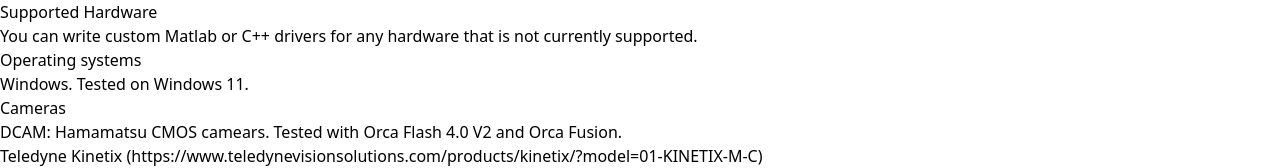
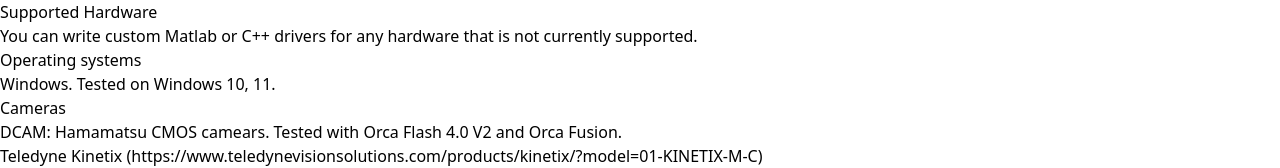
Before and after one commit to adamcohenlab/luminos-docs, a Next.js app: page /supported-devices in a window 1280 px wide. Shown: the top 168 px of the page. Built offline with nearby package versions, Linux system fonts and the light colour scheme.

Commit message:
Update supported-devices.mdx

```diff
--- a/pages/supported-devices.mdx
+++ b/pages/supported-devices.mdx
@@ -4,7 +4,7 @@
 
 #### Operating systems
 
-- Windows. Tested on Windows 11.
+- Windows. Tested on Windows 10, 11.
 
 #### Cameras
 
```
